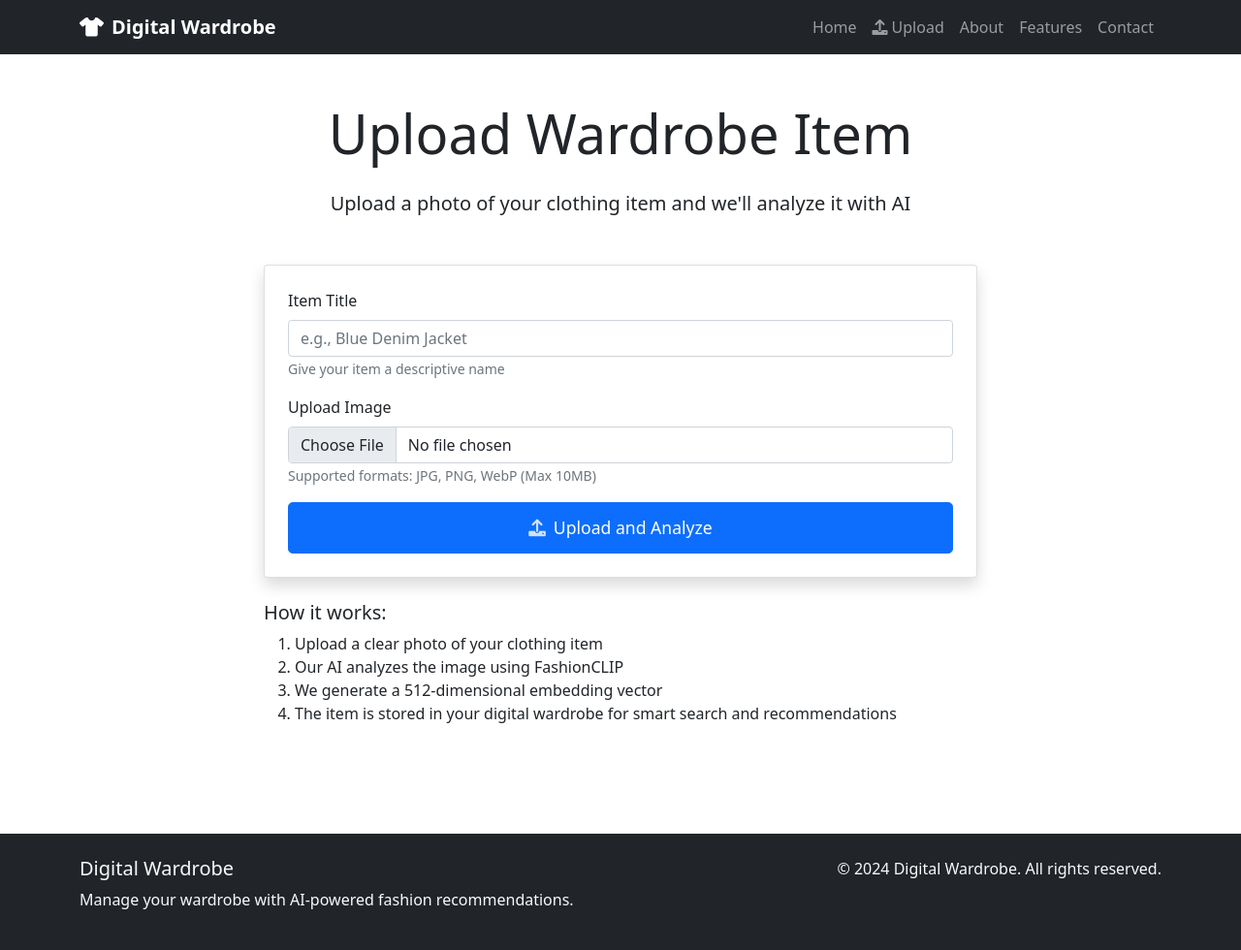
After one commit to kennardpeters/digital-wardrobe, a Django app: page /upload/ in a window 1280 px wide. The commit adds this page. Shown: the whole page at 97% size. Run offline with Django 3.2, Linux system fonts and the light colour scheme.

Commit message:
added initial uploading logic

```diff
--- a/pages/urls.py
+++ b/pages/urls.py
@@ -6,4 +6,5 @@ urlpatterns = [
     path('about/', views.about, name='about'),
     path('features/', views.features, name='features'),
     path('contact/', views.contact, name='contact'),
+    path('upload/', views.upload, name='upload'),
 ]
--- a/pages/views.py
+++ b/pages/views.py
@@ -1,4 +1,8 @@
 from django.shortcuts import render
+from django.db import connection
+from PIL import Image
+import numpy as np
+import io
 
 # Create your views here.
 
@@ -25,3 +29,81 @@ def contact(request):
         return render(request, 'pages/contact.html', {'success': True})
 
     return render(request, 'pages/contact.html')
+
+def upload(request):
+    """Upload wardrobe item and generate FashionCLIP embeddings"""
+    if request.method == 'POST':
+        try:
+            # Get form data
+            title = request.POST.get('title')
+            uploaded_file = request.FILES.get('image')
+
+            if not uploaded_file:
+                return render(request, 'pages/upload.html', {
+                    'error': 'Please select an image file'
+                })
+
+            # Validate file size (10MB max)
+            if uploaded_file.size > 10 * 1024 * 1024:
+                return render(request, 'pages/upload.html', {
+                    'error': 'File size must be less than 10MB'
+                })
+
+            # Load image
+            image = Image.open(uploaded_file)
+
+            # Convert to RGB if necessary
+            if image.mode != 'RGB':
+                image = image.convert('RGB')
+
+            # Initialize FashionCLIP
+            from fashion_clip.fashion_clip import FashionCLIP
+            fclip = FashionCLIP('fashion-clip')
+
+            # Generate embeddings
+            images = [image]
+            image_embeddings = fclip.encode_images(images, batch_size=1)
+
+            # Normalize embeddings
+            image_embeddings = image_embeddings / np.linalg.norm(
+                image_embeddings, ord=2, axis=-1, keepdims=True
+            )
+
+            # Extract single embedding vector (remove batch dimension)
+            embedding_vector = image_embeddings[0]
+
+            # Convert to list for database storage
+            embedding_list = embedding_vector.tolist()
+
+            # Save to database
+            with connection.cursor() as cursor:
+                # Store image path (for now, just use the filename)
+                # In production, you'd save the file to media storage
+                path = uploaded_file.name
+
+                # Insert into database
+                cursor.execute("""
+                    INSERT INTO wardrobe_items (title, path, embedding)
+                    VALUES (%s, %s, %s)
+                    RETURNING id
+                """, [title, path, embedding_list])
+
+                item_id = cursor.fetchone()[0]
+
+            # Return success page
+            return render(request, 'pages/upload.html', {
+                'success': True,
+                'item': {
+                    'id': item_id,
+                    'title': title,
+                    'path': path
+                },
+                'embedding_shape': f"({len(embedding_list)},)"
+            })
+
+        except Exception as e:
+            return render(request, 'pages/upload.html', {
+                'error': f'Error processing image: {str(e)}'
+            })
+
+    return render(request, 'pages/upload.html')
--- a/templates/base.html
+++ b/templates/base.html
@@ -50,6 +50,11 @@
                         <a class="nav-link" href="{% url 'home' %}">Home</a>
                     </li>
                     <li class="nav-item">
+                        <a class="nav-link" href="{% url 'upload' %}">
+                            <i class="fas fa-upload me-1"></i>Upload
+                        </a>
+                    </li>
+                    <li class="nav-item">
                         <a class="nav-link" href="{% url 'about' %}">About</a>
                     </li>
                     <li class="nav-item">
--- a/templates/pages/home.html
+++ b/templates/pages/home.html
@@ -11,7 +11,7 @@
                 <h1 class="display-4 fw-bold mb-4">Welcome to Digital Wardrobe</h1>
                 <p class="lead mb-4">Transform your fashion experience with AI-powered wardrobe management. Upload your clothes and get personalized recommendations.</p>
                 <div class="d-flex gap-3">
-                    <a href="#" class="btn btn-light btn-lg">Get Started</a>
+                    <a href="{% url 'upload' %}" class="btn btn-light btn-lg">Get Started</a>
                     <a href="{% url 'features' %}" class="btn btn-outline-light btn-lg">Learn More</a>
                 </div>
             </div>
@@ -70,7 +70,7 @@
     <div class="container text-center">
         <h2 class="display-5 mb-4">Ready to Organize Your Wardrobe?</h2>
         <p class="lead mb-4">Join thousands of users who have transformed their fashion experience.</p>
-        <button class="btn btn-primary btn-lg">Start Free Trial</button>
+        <a href="{% url 'upload' %}" class="btn btn-primary btn-lg">Start Uploading</a>
     </div>
 </section>
 {% endblock %}
--- /dev/null
+++ b/templates/pages/upload.html
@@ -0,0 +1,104 @@
+{% extends 'base.html' %}
+
+{% block title %}Upload Item - Digital Wardrobe{% endblock %}
+
+{% block content %}
+<div class="container py-5">
+    <div class="row">
+        <div class="col-lg-8 mx-auto">
+            <h1 class="display-4 mb-4 text-center">Upload Wardrobe Item</h1>
+            <p class="lead text-center mb-5">Upload a photo of your clothing item and we'll analyze it with AI</p>
+
+            {% if success %}
+                <div class="alert alert-success" role="alert">
+                    <h5 class="alert-heading">Success!</h5>
+                    <p>Your item has been uploaded and processed.</p>
+                    <hr>
+                    <p class="mb-0">
+                        <strong>Title:</strong> {{ item.title }}<br>
+                        <strong>Embedding Shape:</strong> {{ embedding_shape }}<br>
+                        <strong>Database ID:</strong> {{ item.id }}
+                    </p>
+                    <a href="{% url 'upload' %}" class="btn btn-success mt-3">Upload Another</a>
+                </div>
+            {% endif %}
+
+            {% if error %}
+                <div class="alert alert-danger" role="alert">
+                    <strong>Error:</strong> {{ error }}
+                </div>
+            {% endif %}
+
+            <div class="card shadow">
+                <div class="card-body p-4">
+                    <form method="post" enctype="multipart/form-data">
+                        {% csrf_token %}
+
+                        <div class="mb-3">
+                            <label for="title" class="form-label">Item Title</label>
+                            <input type="text" class="form-control" id="title" name="title"
+                                   placeholder="e.g., Blue Denim Jacket" required>
+                            <small class="form-text text-muted">Give your item a descriptive name</small>
+                        </div>
+
+                        <div class="mb-3">
+                            <label for="image" class="form-label">Upload Image</label>
+                            <input type="file" class="form-control" id="image" name="image"
+                                   accept="image/*" required>
+                            <small class="form-text text-muted">
+                                Supported formats: JPG, PNG, WebP (Max 10MB)
+                            </small>
+                        </div>
+
+                        <div class="mb-3">
+                            <div id="imagePreview" class="mt-3" style="display: none;">
+                                <label class="form-label">Preview:</label>
+                                <img id="preview" src="" alt="Preview" class="img-fluid rounded"
+                                     style="max-height: 400px;">
+                            </div>
+                        </div>
+
+                        <div class="d-grid gap-2">
+                            <button type="submit" class="btn btn-primary btn-lg" id="submitBtn">
+                                <i class="fas fa-upload me-2"></i>Upload and Analyze
+                            </button>
+                        </div>
+                    </form>
+                </div>
+            </div>
+
+            <div class="mt-4">
+                <h5>How it works:</h5>
+                <ol>
+                    <li>Upload a clear photo of your clothing item</li>
+                    <li>Our AI analyzes the image using FashionCLIP</li>
+                    <li>We generate a 512-dimensional embedding vector</li>
+                    <li>The item is stored in your digital wardrobe for smart search and recommendations</li>
+                </ol>
+            </div>
+        </div>
+    </div>
+</div>
+
+<script>
+    // Image preview
+    document.getElementById('image').addEventListener('change', function(e) {
+        const file = e.target.files[0];
+        if (file) {
+            const reader = new FileReader();
+            reader.onload = function(e) {
+                document.getElementById('preview').src = e.target.result;
+                document.getElementById('imagePreview').style.display = 'block';
+            }
+            reader.readAsDataURL(file);
+        }
+    });
+
+    // Show loading state on submit
+    document.querySelector('form').addEventListener('submit', function() {
+        const btn = document.getElementById('submitBtn');
+        btn.innerHTML = '<span class="spinner-border spinner-border-sm me-2"></span>Processing...';
+        btn.disabled = true;
+    });
+</script>
+{% endblock %}
```
